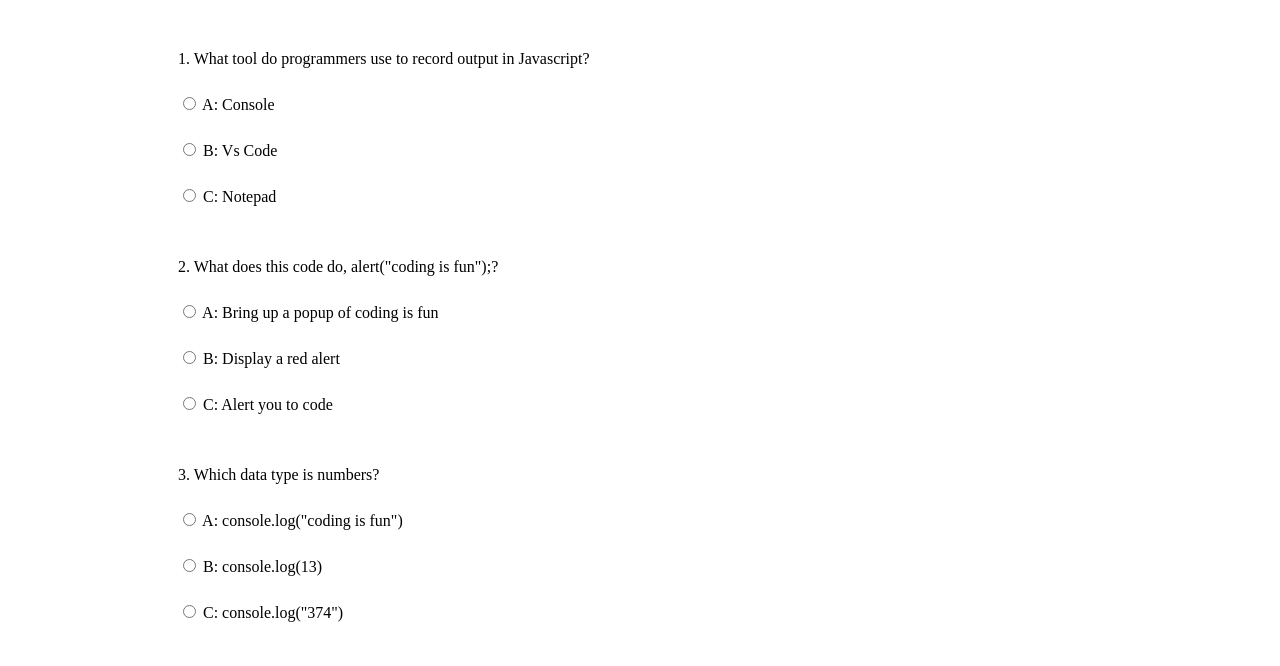
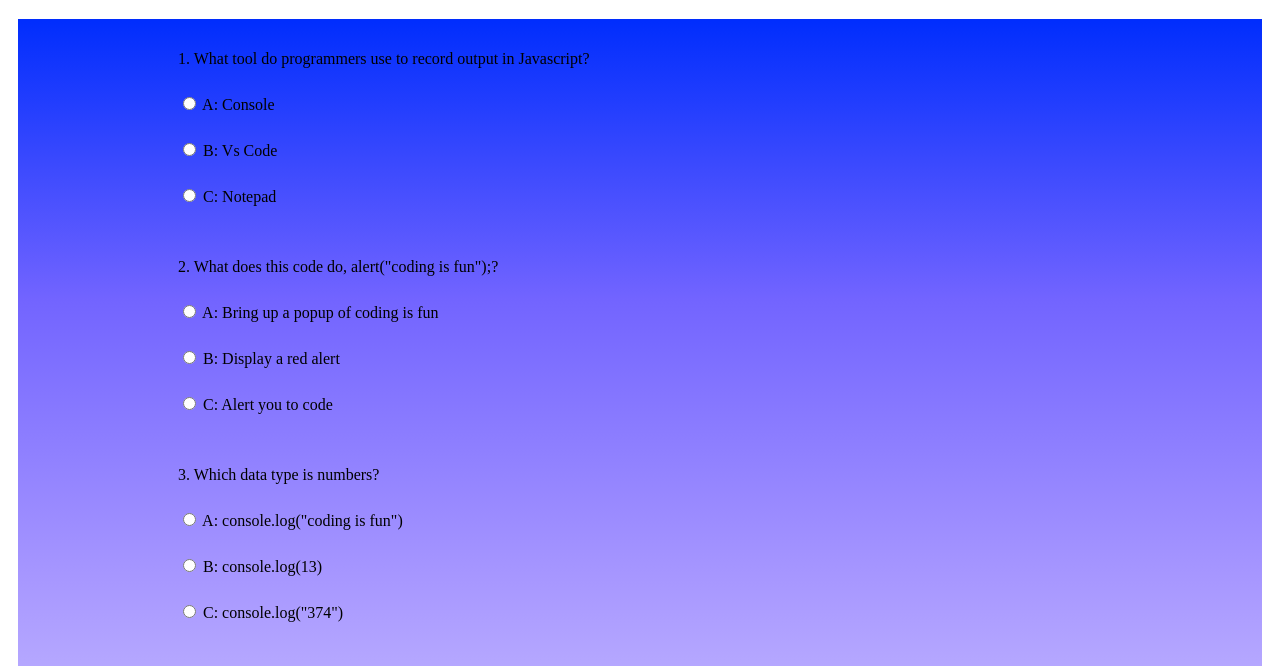
Before and after one commit to robinadoro/Quiz-Board, a plain HTML site: page index.html in a window 1280 px wide. Shown: the part 119-785 px from the top of the page. Drawn offline with Linux system fonts and the light colour scheme.

Commit message:
This commit will make changes on body

```diff
--- a/index.css
+++ b/index.css
@@ -10,6 +10,8 @@ h1{
 }
 #quiz {
     padding-left: 150px;
+    background-image: linear-gradient(to bottom, #002dfd, #7264ff, #a797ff, #d4cbff, #ffffff);
+
 
 }
 
```
